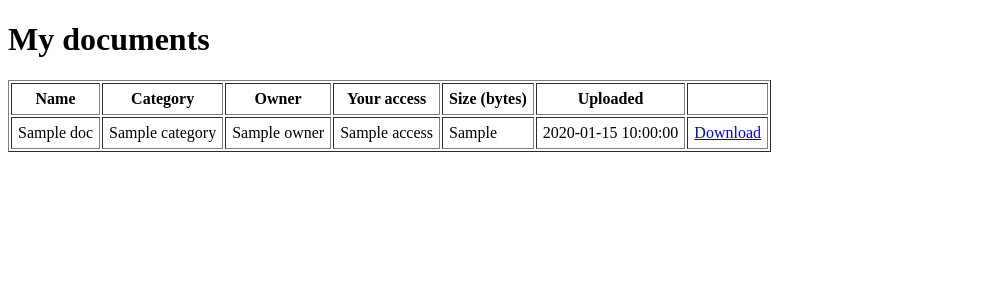
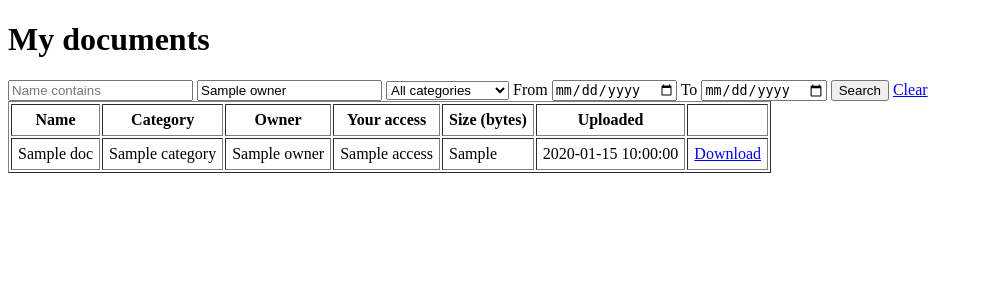
Before and after one commit to gogulasushma/trustvault, a Flask app: template templates/documents.html in a window 1280 px wide. Shown: the part 26-326 px from the top of the page, without its empty margins (0-983 px from the left). Run offline with Flask 3, Linux system fonts and the light colour scheme; the template is opened without the code that fills it: most values are stand-ins (such as "Sample title", 1, 10 or a date in 2020).

Commit message:
Add document search limited to accessible documents

```diff
--- a/app.py
+++ b/app.py
@@ -225,18 +225,46 @@ def upload():
 @login_required
 def documents():
     uid = g.user["id"]
-    docs = get_db().execute(
+    q = request.args.get("q", "").strip()[:100]
+    owner = request.args.get("owner", "").strip()[:30]
+    category = request.args.get("category", "").strip()
+    date_from = request.args.get("date_from", "").strip()
+    date_to = request.args.get("date_to", "").strip()
+
+    sql = (
         "SELECT d.id, d.original_name, d.category, d.size_bytes, d.uploaded_at, "
         "u.username AS owner, "
         "CASE WHEN d.owner_id = ? THEN 'owner' ELSE p.level END AS access "
         "FROM documents d "
         "JOIN users u ON u.id = d.owner_id "
         "LEFT JOIN permissions p ON p.document_id = d.id AND p.user_id = ? "
-        "WHERE d.deleted = 0 AND (d.owner_id = ? OR p.user_id IS NOT NULL) "
-        "ORDER BY d.uploaded_at DESC",
-        (uid, uid, uid),
-    ).fetchall()
-    return render_template("documents.html", docs=docs)
+        "WHERE d.deleted = 0 AND (d.owner_id = ? OR p.user_id IS NOT NULL)"
+    )
+    params = [uid, uid, uid]
+
+    if q:
+        sql += " AND d.original_name LIKE ?"
+        params.append("%" + q + "%")
+    if owner:
+        sql += " AND u.username LIKE ?"
+        params.append("%" + owner + "%")
+    if category in CATEGORIES:
+        sql += " AND d.category = ?"
+        params.append(category)
+    if date_from:
+        sql += " AND date(d.uploaded_at) >= date(?)"
+        params.append(date_from)
+    if date_to:
+        sql += " AND date(d.uploaded_at) <= date(?)"
+        params.append(date_to)
+
+    sql += " ORDER BY d.uploaded_at DESC"
+    docs = get_db().execute(sql, params).fetchall()
+    return render_template(
+        "documents.html", docs=docs, categories=CATEGORIES,
+        q=q, owner=owner, category=category,
+        date_from=date_from, date_to=date_to,
+    )
 
 
 @app.route("/documents/<int:doc_id>/download")
--- a/templates/documents.html
+++ b/templates/documents.html
@@ -2,6 +2,22 @@
 {% block content %}
 <h1>My documents</h1>
 {% if g.user.role == 'owner' %}<p><a href="{{ url_for('upload') }}">Upload a document</a></p>{% endif %}
+
+<form method="get">
+  <input name="q" placeholder="Name contains" value="{{ q }}">
+  <input name="owner" placeholder="Owner" value="{{ owner }}">
+  <select name="category">
+    <option value="">All categories</option>
+    {% for c in categories %}
+    <option {% if c == category %}selected{% endif %}>{{ c }}</option>
+    {% endfor %}
+  </select>
+  From <input type="date" name="date_from" value="{{ date_from }}">
+  To <input type="date" name="date_to" value="{{ date_to }}">
+  <button type="submit">Search</button>
+  <a href="{{ url_for('documents') }}">Clear</a>
+</form>
+
 {% if docs %}
 <table border="1" cellpadding="6">
   <tr><th>Name</th><th>Category</th><th>Owner</th><th>Your access</th><th>Size (bytes)</th><th>Uploaded</th><th></th></tr>
@@ -21,6 +37,6 @@
   {% endfor %}
 </table>
 {% else %}
-<p>No documents yet.</p>
+<p>No documents found.</p>
 {% endif %}
 {% endblock %}
```
